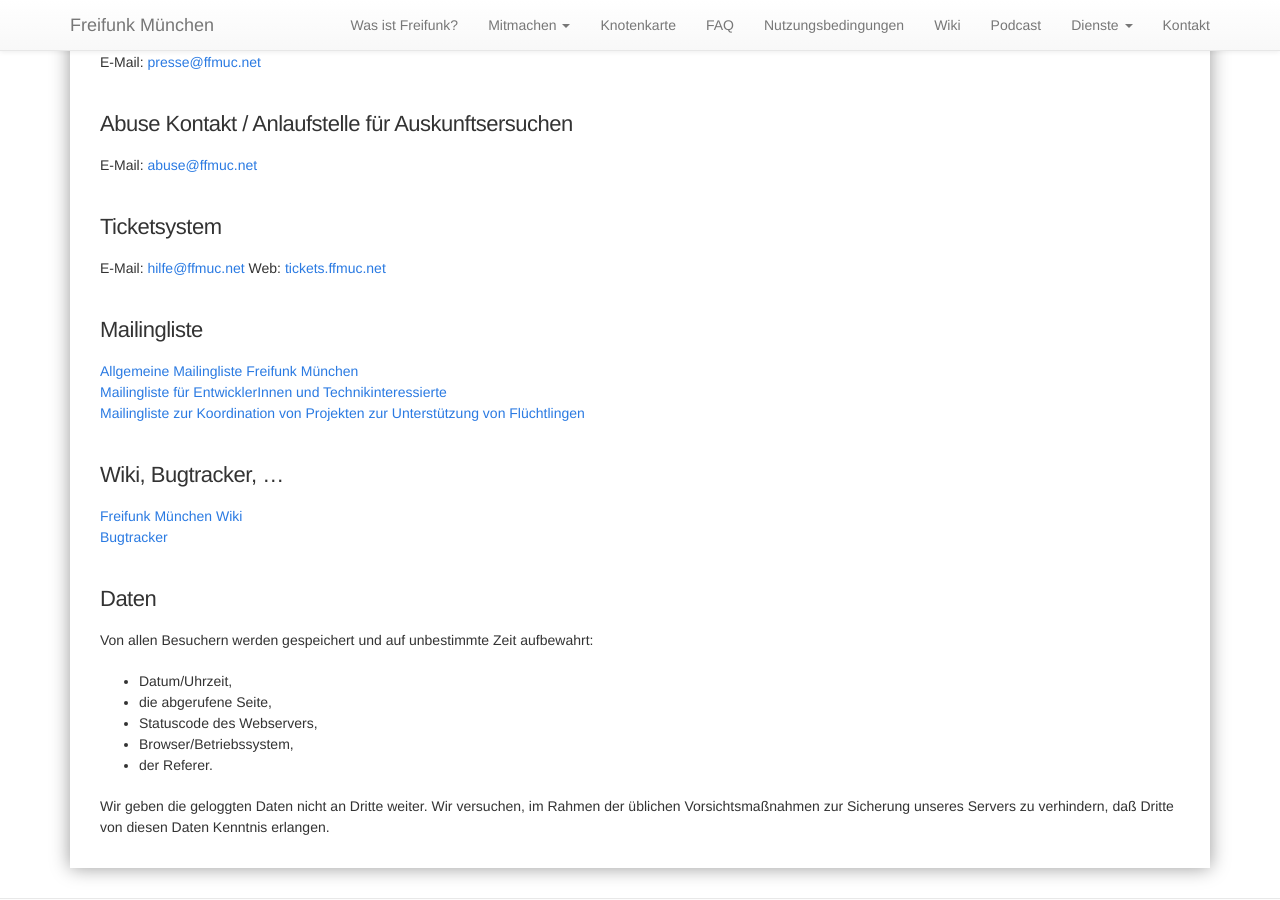
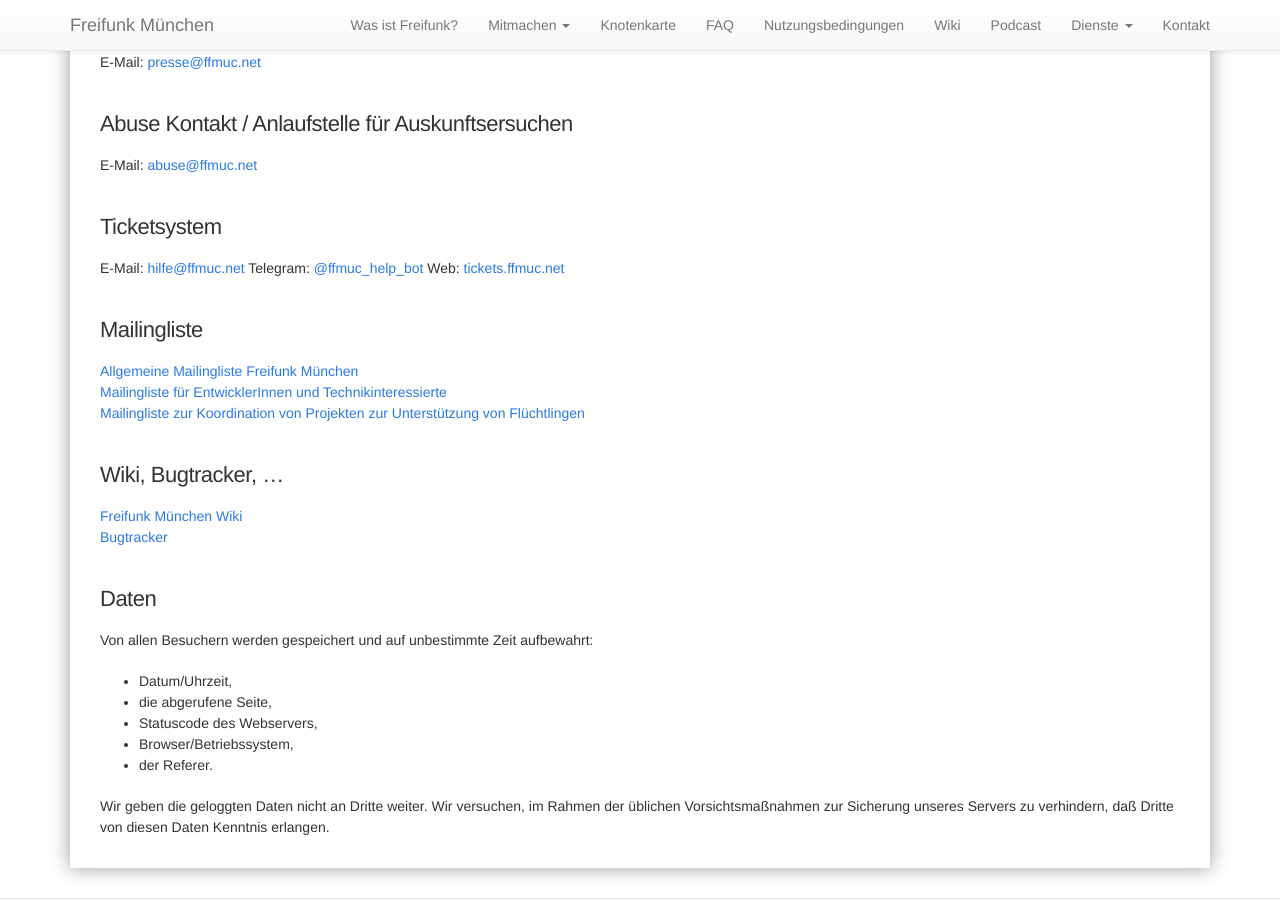
Before and after one commit to freifunkMUC/freifunkmuc.github.io, a Jekyll site: the page built from kontakt.md, in a window 1280 px wide and 900 px high, scrolled down 492 px. Built offline with Jekyll 4.4.1, drawn with Linux system fonts in a browser that asks for light colours.

Commit message:
Add Telegram Bot

```diff
--- a/kontakt.md
+++ b/kontakt.md
@@ -25,6 +25,7 @@ E-Mail: [abuse@ffmuc.net](mailto:abuse@ffmuc.net)
 ### Ticketsystem
 
 E-Mail: [hilfe@ffmuc.net](mailto:hilfe@ffmuc.net)
+Telegram: [@ffmuc_help_bot](https://t.me/ffmuc_help_bot)
 Web: [tickets.ffmuc.net](https://tickets.ffmuc.net)
 
 ### Mailingliste
```
